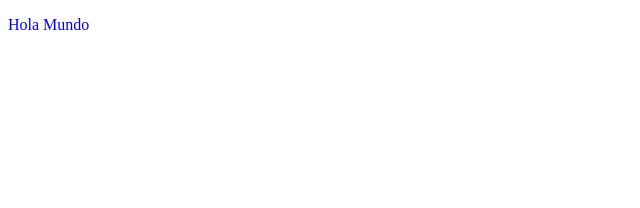
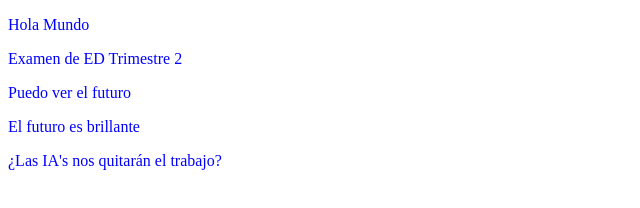
Before and after one commit to mateoxav/ExamenGitTrimestre2, a plain HTML site: page index.html in a window 1280 px wide. Shown: the whole page, without its empty margins (0-640 px from the left). Drawn offline with Linux system fonts and the light colour scheme.

Commit message:
Cambios en RamaA

```diff
--- a/index.html
+++ b/index.html
@@ -7,5 +7,9 @@
 </head>
 <body>
     <p>Hola Mundo</p>
+    <p>Examen de ED Trimestre 2</p>
+    <p>Puedo ver el futuro</p>
+    <p>El futuro es brillante</p>
+    <p>¿Las IA's nos quitarán el trabajo?</p>
 </body>
 </html>
```
